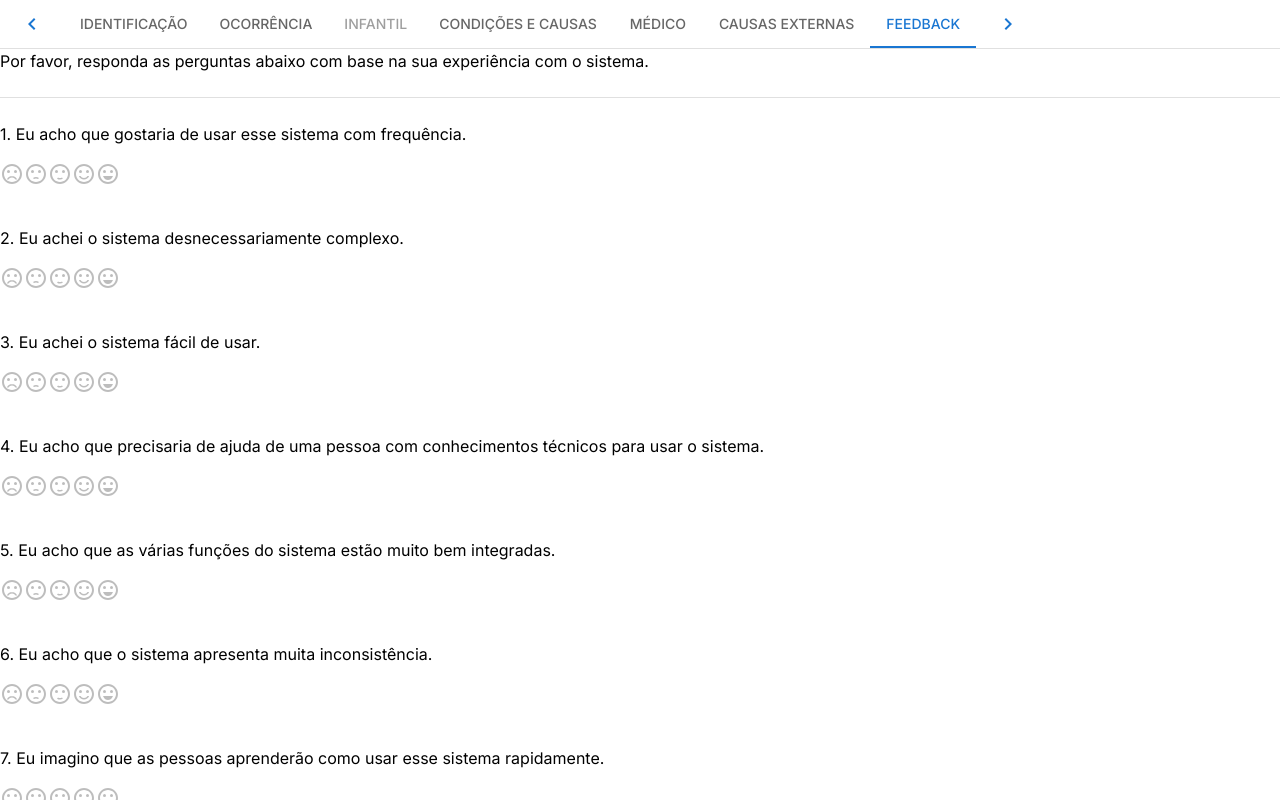
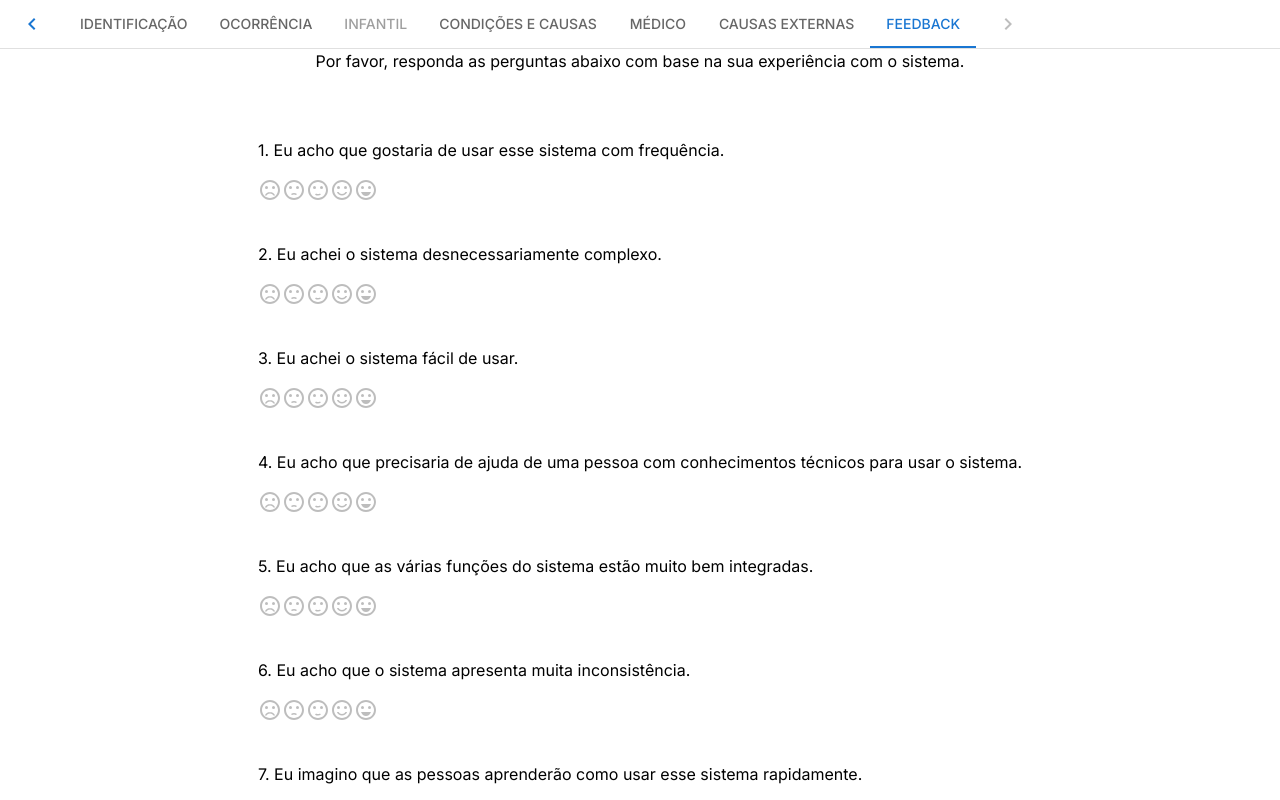
Before and after one commit to Ashlc/atestado-rp, a React (Vite) app: page / in a window 1280 px wide. Both pictures are taken after a click on the tab "FEEDBACK". Shown: the top 800 px of the page. Built offline with nearby package versions, Linux system fonts and the light colour scheme.

Commit message:
:bug: fix: Tab rendering below other tabs.

```diff
--- a/src/App.tsx
+++ b/src/App.tsx
@@ -73,7 +73,7 @@ function App() {
                 <Tab label="Causas externas" value={5} />
                 <Tab label="Feedback" value={6} />
               </Tabs>
-              <Button onClick={tabUp} disabled={activeTab === 5} variant="text">
+              <Button onClick={tabUp} disabled={activeTab === 6} variant="text">
                 <NavigateNextIcon />
               </Button>
             </Stack>
--- a/src/pages/Feedback/Feedback.tsx
+++ b/src/pages/Feedback/Feedback.tsx
@@ -24,19 +24,21 @@ const Feedback = ({ value, index, ...other }: Props) => {
     <RatingSelector question={question} index={index} />
   );
 
+  console.log(value, index);
+
   return (
-    <Stack
+    <div
       role="tabpanel"
       hidden={value !== index}
       id={`secao-${index}`}
       aria-labelledby={`secao-${index}`}
       {...other}
-      className="w-full flex flex-col items-center p-8 border-b border-x rounded-b-xl min-h-[600px]"
-      spacing={3}
+      className="w-full p-8 border-b border-x rounded-b-xl min-h-[600px]"
     >
+      <Stack spacing={4} alignItems={'center'} className="w-full">
         <p className="w-10/12 sm:w-2/3 xl:w-1/3">
-        Por favor, responda as perguntas abaixo com base na sua experiência com
-        o sistema.
+          Por favor, responda as perguntas abaixo com base na sua experiência
+          com o sistema.
         </p>
         <Divider className="w-10/12 sm:w-2/3 xl:w-1/3" />
         <Stack spacing={5} className="w-10/12 sm:w-2/3 xl:w-1/3">
@@ -45,6 +47,7 @@ const Feedback = ({ value, index, ...other }: Props) => {
           ))}
         </Stack>
       </Stack>
+    </div>
   );
 };
 
```
Lines whose indentation alone changed are shown as unchanged.
